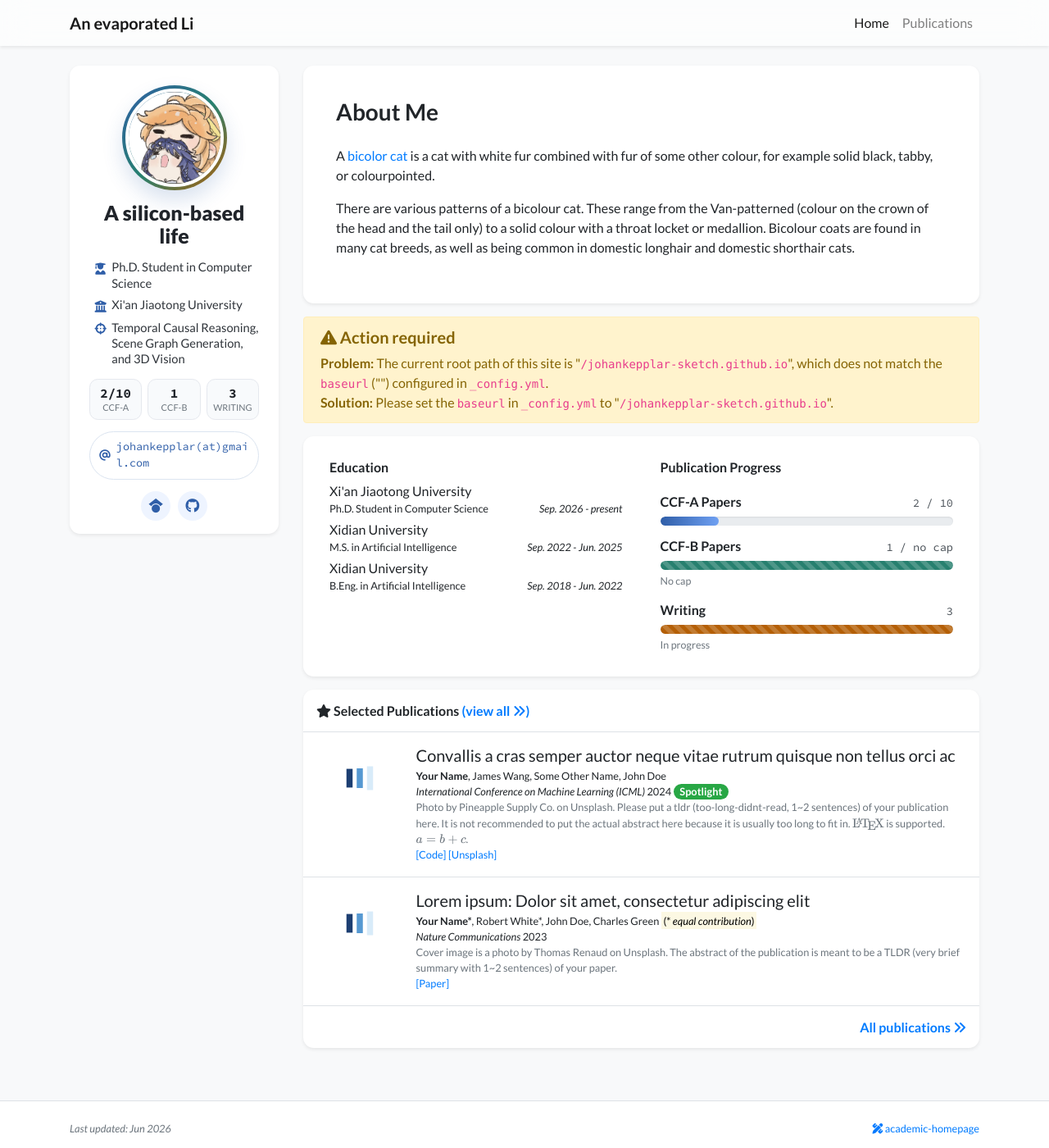
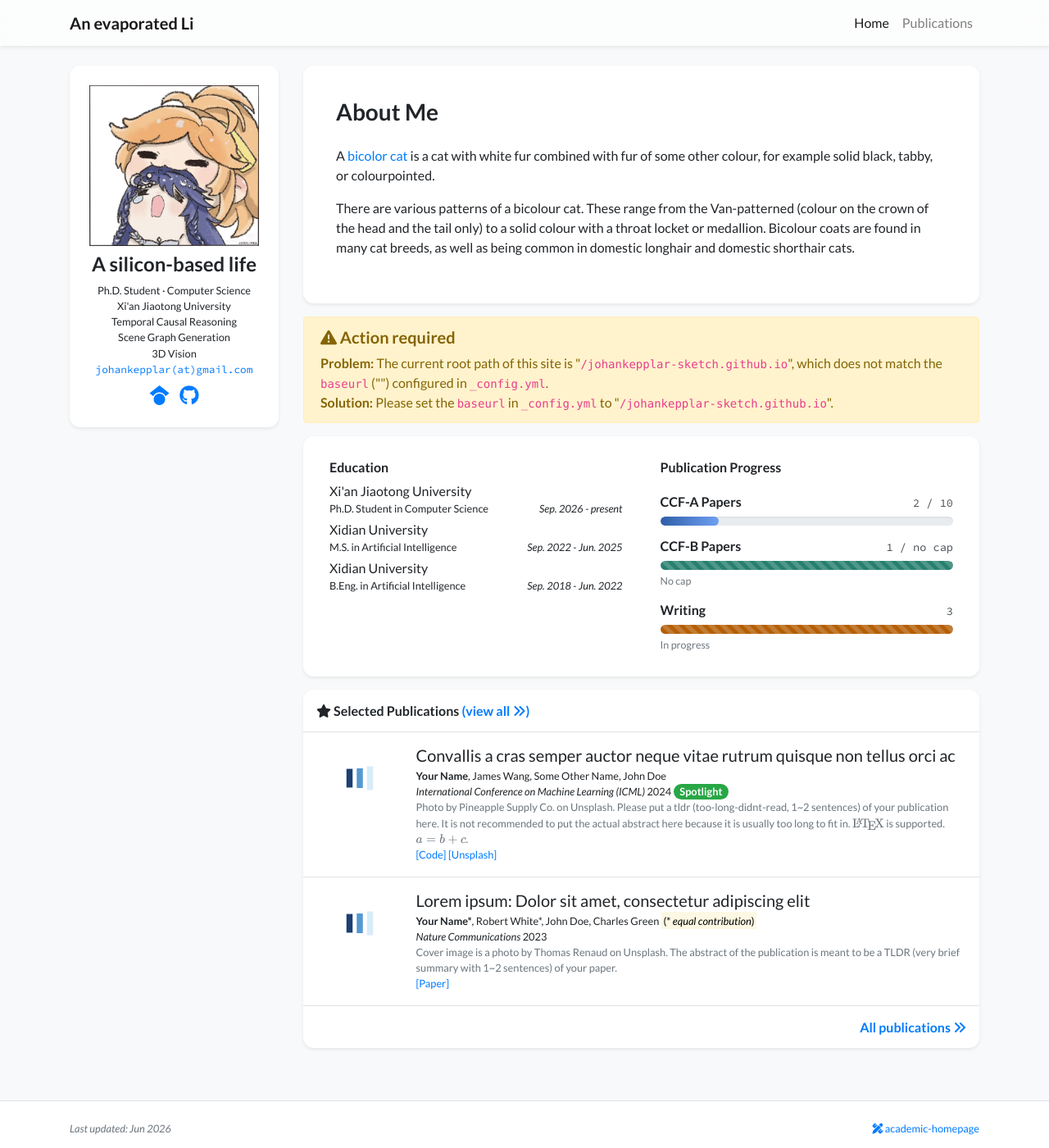
Before and after one commit to johankepplar-sketch/johankepplar-sketch.github.io, a Jekyll site: the page built from index.html, in a window 1280 px wide and 1400 px high. Shown: the whole window at 82% size. Built offline with Jekyll 4.4.1, drawn with Linux system fonts in a browser that asks for light colours; nearby versions of some CDN libraries; a style sheet for code colours, icons or effects is not loaded.

Commit message:
fix: restore mini profile layout

```diff
--- a/_includes/widgets/profile_card_mini.html
+++ b/_includes/widgets/profile_card_mini.html
@@ -1,99 +1,90 @@
 <div class="row sticky-top" style="top: 80px">
     <div class="col">
-        <div class="card border-0 shadow-sm bg-white profile-mini-card">
+        <div class="card border-0 shadow-sm bg-white">
             <div class="card-body px-4 pt-4 pb-3">
+                <div class="row">
+                    <div class="col">
                         {% if site.data.profile.portrait_url %}
-                <div class="profile-mini-portrait-wrap">
+                        <!-- When the screen is wider than md, float the portrait on the right -->
+                        <div class="figure d-none d-md-block">
                             <img
                                 src="{{ site.data.profile.portrait_url | relative_url }}"
-                        class="profile-mini-portrait"
+                                class="figure-img img-fluid"
                                 data-toggle="tooltip"
                                 data-placement="top"
-                        title="{{ site.data.profile.portrait_caption }}"
-                        alt="Portrait">
+                                title="{{ site.data.profile.portrait_caption }}">
+                        </div>
+                        <div class="mb-3 d-md-none text-center">
+                            <img src="{{ site.data.profile.portrait_url | relative_url }}" class="rounded-circle" style="max-width: 50%;" alt="Portrait">
                         </div>
                         {% endif %}
-
-                <div class="profile-mini-name">
+                    </div>
+                </div>
+                <div class="row">
+                    <div class="col text-center h4">
                         {{ site.data.profile.primary_name }}
                     </div>
+                </div>
 
-                <div class="profile-mini-role-list">
+                <div class="row small">
+                    <div class="col text-center">
                         {% for position in site.data.profile.positions %}
-                    <div class="profile-mini-role-item">
-                        <span class="profile-mini-role-icon">
-                            {% if forloop.index0 == 0 %}
-                            <i class="fas fa-user-graduate"></i>
-                            {% elsif forloop.index0 == 1 %}
-                            <i class="fas fa-university"></i>
-                            {% else %}
-                            <i class="fas fa-crosshairs"></i>
-                            {% endif %}
-                        </span>
-                        <span>{{ position.name }}</span>
-                    </div>
+                        {{ position.name }}<br/>
                         {% endfor %}
                     </div>
+                </div>
 
-                {% if site.data.profile.publication_progress %}
-                <div class="profile-mini-metrics" aria-label="Publication progress summary">
-                    {% for item in site.data.profile.publication_progress %}
-                    <div class="profile-mini-metric">
-                        <div class="profile-mini-metric-value">
-                            {% if item.total %}{{ item.current }}/{{ item.total }}{% elsif item.count_label %}{{ item.count_label }}{% else %}{{ item.current }}{% endif %}
+                <div class="row small">
+                    <div class="col text-center">
+                        <a class="email-text" href="mailto:{{ site.data.profile.email | encode_email }}">
+                            {{ site.data.profile.email | replace: "@", "(at)" }}
+                        </a>
                     </div>
-                        <div class="profile-mini-metric-label">{{ item.name | replace: ' Papers', '' }}</div>
                 </div>
-                    {% endfor %}
-                </div>
-                {% endif %}
 
-                <a class="profile-mini-email" href="mailto:{{ site.data.profile.email | encode_email }}">
-                    <i class="fas fa-at"></i>
-                    <span class="email-text">{{ site.data.profile.email | replace: "@", "(at)" }}</span>
-                </a>
-
-                <div class="profile-mini-links">
+                <div class="row pt-2">
+                    <div class="col text-center h4">
                         {% if site.data.profile.gscholar %}
                         {%- if site.data.profile.gscholar contains 'scholar.google' -%}
                         {%- assign gscholar_url = site.data.profile.gscholar -%}
                         {%- else -%}
                         {%- assign gscholar_url = 'https://scholar.google.com/citations?user=' | append: site.data.profile.gscholar -%}
                         {%- endif -%}
-                    <a class="profile-mini-link" target="_blank" href="{{ gscholar_url }}" aria-label="Google Scholar">
+                        <a class="px-1 no-break" target="_blank" href="{{ gscholar_url }}">
                             <i class="fab fa-google-scholar"></i>
                         </a>
                         {% endif %}
 
                         {% if site.data.profile.github %}
-                    <a class="profile-mini-link" target="_blank" href="https://github.com/{{ site.data.profile.github }}" aria-label="GitHub">
+                        <a class="px-1 no-break" target="_blank" href="https://github.com/{{ site.data.profile.github }}">
                             <i class="fab fa-github"></i>
                         </a>
                         {% endif %}
 
                         {% if site.data.profile.wechat_qrcode %}
-                    <a class="profile-mini-link" data-toggle="modal" data-target="#modal-wechat" aria-label="WeChat">
+                        <a class="px-1 no-break" data-toggle="modal" data-target="#modal-wechat">
                             <i class="fab fa-weixin"></i>
                         </a>
                         {% endif %}
 
-                    {% if site.data.profile.twitter and site.data.profile.twitter != 'your_twitter_id' %}
-                    <a class="profile-mini-link" target="_blank" href="https://twitter.com/{{ site.data.profile.twitter }}" aria-label="Twitter">
+                        {% if site.data.profile.twitter %}
+                        <a class="px-1 no-break" target="_blank" href="https://twitter.com/{{ site.data.profile.twitter }}">
                             <i class="fab fa-twitter"></i>
                         </a>
                         {% endif %}
 
                         {% if site.data.profile.linkedin %}
-                    <a class="profile-mini-link" target="_blank" href="https://www.linkedin.com/in/{{ site.data.profile.linkedin }}" aria-label="LinkedIn">
+                        <a class="px-1 no-break" target="_blank" href="https://www.linkedin.com/in/{{ site.data.profile.linkedin }}">
                             <i class="fab fa-linkedin"></i>
                         </a>
                         {% endif %}
 
                         {% if site.data.profile.orcid %}
-                    <a class="profile-mini-link" target="_blank" href="https://orcid.org/{{ site.data.profile.orcid }}" aria-label="ORCID">
+                        <a class="px-1 no-break" target="_blank" href="https://orcid.org/{{ site.data.profile.orcid }}">
                             <i class="fab fa-orcid"></i>
                         </a>
                         {% endif %}
+                    </div>
                 </div>
             </div>
         </div>
--- a/assets/css/global.css
+++ b/assets/css/global.css
@@ -154,150 +154,3 @@ div.lazy {
     font-size: 0.78rem;
     margin-top: 0.3rem;
 }
-
-.profile-mini-card .card-body {
-    display: flex;
-    flex-direction: column;
-    align-items: stretch;
-    gap: 0.9rem;
-}
-
-.profile-mini-portrait-wrap {
-    align-self: center;
-    width: 128px;
-    height: 128px;
-    padding: 4px;
-    border-radius: 999px;
-    background: linear-gradient(135deg, #2f5ea8, #27806f 52%, #b45f06);
-    box-shadow: 0 12px 24px rgba(47, 94, 168, 0.18);
-}
-
-.profile-mini-portrait {
-    width: 100%;
-    height: 100%;
-    object-fit: cover;
-    border: 4px solid #ffffff;
-    border-radius: 999px;
-    display: block;
-}
-
-.profile-mini-name {
-    color: #20242a;
-    font-size: 1.55rem;
-    font-weight: 800;
-    line-height: 1.12;
-    text-align: center;
-}
-
-.profile-mini-role-list {
-    display: flex;
-    flex-direction: column;
-    gap: 0.42rem;
-}
-
-.profile-mini-role-item {
-    display: grid;
-    grid-template-columns: 1.7rem 1fr;
-    align-items: start;
-    color: #30353b;
-    font-size: 0.92rem;
-    line-height: 1.32;
-    text-align: left;
-}
-
-.profile-mini-role-icon {
-    color: #2f5ea8;
-    font-size: 0.9rem;
-    text-align: center;
-    padding-top: 0.12rem;
-}
-
-.profile-mini-metrics {
-    display: grid;
-    grid-template-columns: repeat(3, minmax(0, 1fr));
-    gap: 0.45rem;
-}
-
-.profile-mini-metric {
-    border: 1px solid #e5e8ee;
-    border-radius: 0.65rem;
-    background: #f8fafc;
-    padding: 0.48rem 0.35rem;
-    text-align: center;
-}
-
-.profile-mini-metric-value {
-    color: #20242a;
-    font-family: Source Code Pro, monospace;
-    font-size: 0.98rem;
-    font-weight: 700;
-    line-height: 1.1;
-}
-
-.profile-mini-metric-label {
-    color: #6c757d;
-    font-size: 0.68rem;
-    line-height: 1.1;
-    margin-top: 0.2rem;
-    text-transform: uppercase;
-}
-
-.profile-mini-email {
-    display: flex;
-    align-items: center;
-    justify-content: center;
-    gap: 0.45rem;
-    min-width: 0;
-    border: 1px solid #dbe4f0;
-    border-radius: 999px;
-    background: #ffffff;
-    color: #2f5ea8;
-    font-size: 0.84rem;
-    padding: 0.5rem 0.7rem;
-    text-decoration: none;
-}
-
-.profile-mini-email:hover {
-    color: #1f497f;
-    text-decoration: none;
-    border-color: #b9cce6;
-}
-
-.profile-mini-email .email-text {
-    min-width: 0;
-    overflow-wrap: anywhere;
-}
-
-.profile-mini-links {
-    display: flex;
-    justify-content: center;
-    gap: 0.55rem;
-}
-
-.profile-mini-link {
-    display: inline-flex;
-    align-items: center;
-    justify-content: center;
-    width: 2.25rem;
-    height: 2.25rem;
-    border-radius: 999px;
-    background: #eef4ff;
-    color: #2f5ea8;
-    font-size: 1.08rem;
-    text-decoration: none;
-    transition: transform 160ms ease, background-color 160ms ease, color 160ms ease;
-}
-
-.profile-mini-link:hover {
-    background: #2f5ea8;
-    color: #ffffff;
-    text-decoration: none;
-    transform: translateY(-1px);
-}
-
-@media (max-width: 767.98px) {
-    .profile-mini-portrait-wrap {
-        width: 112px;
-        height: 112px;
-    }
-}
```
Also changed, not shown: _data/profile.yml (+5 -4 lines). Lines whose indentation alone changed are shown as unchanged.
